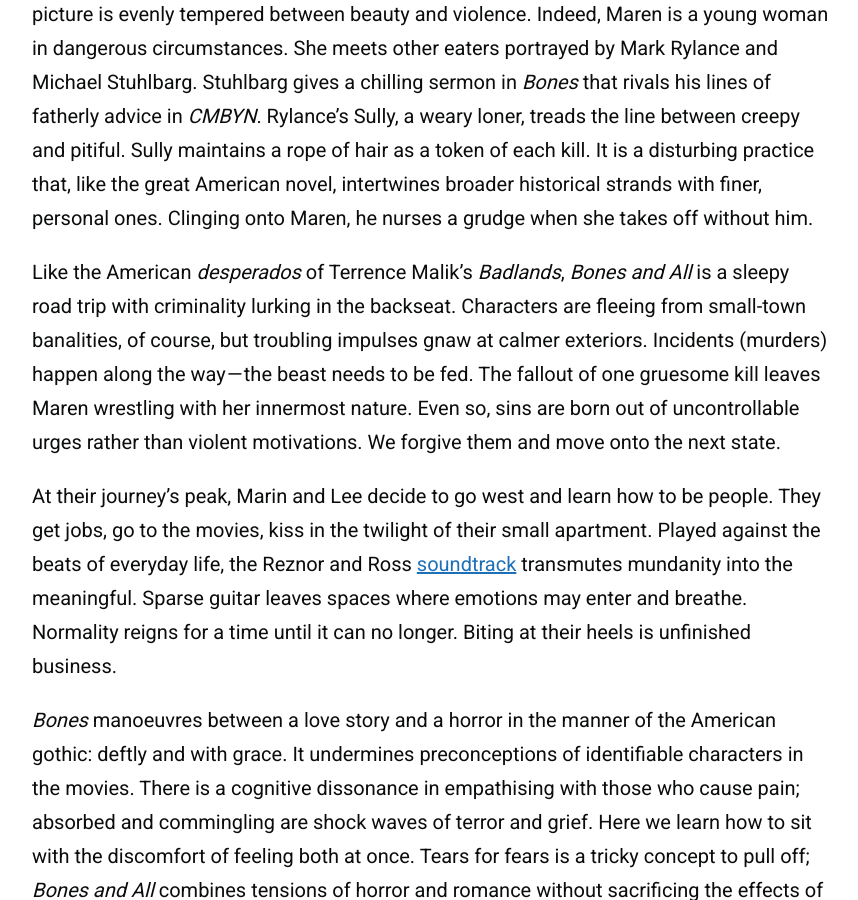
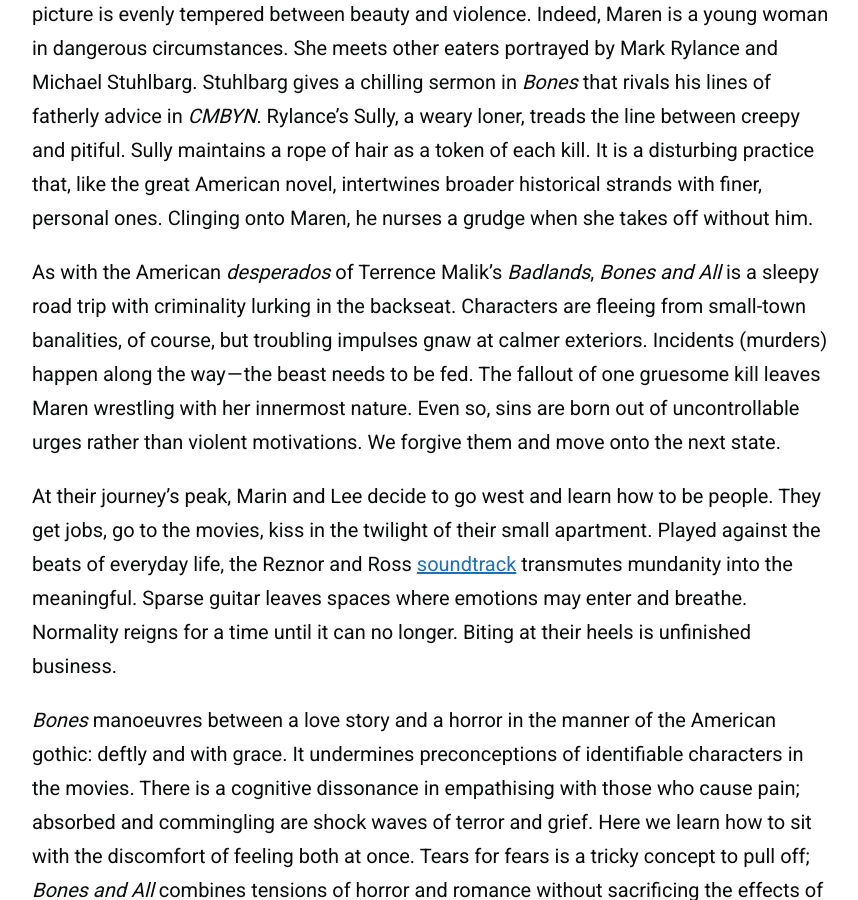
Before and after one commit to zoeurl/zoedowney.github.io, a Jekyll site: the page built from _posts/2023-08-07-bones-and-all.md, in a window 1280 px wide and 900 px high, scrolled down 1759 px. Shown: the whole window, without its empty margins (208-1066 px from the left). Built offline with Jekyll 4.4.1, drawn with Linux system fonts in a browser that asks for light colours.

Commit message:
Update 2023-08-07-bones-and-all.md

```diff
--- a/_posts/2023-08-07-bones-and-all.md
+++ b/_posts/2023-08-07-bones-and-all.md
@@ -20,7 +20,7 @@
 
 Drifting along the path of Wim Wenders, _Bones and All_ is a gentler tale of first loves and a grander ode to the American landscape. And, as reflected in much of filmic Americana, the picture is evenly tempered between beauty and violence. Indeed, Maren is a young woman in dangerous circumstances. She meets other eaters portrayed by Mark Rylance and Michael Stuhlbarg. Stuhlbarg gives a chilling sermon in _Bones_ that rivals his lines of fatherly advice in _CMBYN_. Rylance’s Sully, a weary loner, treads the line between creepy and pitiful. Sully maintains a rope of hair as a token of each kill. It is a disturbing practice that, like the great American novel, intertwines broader historical strands with finer, personal ones. Clinging onto Maren, he nurses a grudge when she takes off without him.
 
-Like the American _desperados_ of Terrence Malik's _Badlands_, _Bones and All_ is a sleepy road trip with criminality lurking in the backseat. Characters are fleeing from small-town banalities, of course, but troubling impulses gnaw at calmer exteriors. Incidents (murders) happen along the way — the beast needs to be fed. The fallout of one gruesome kill leaves Maren wrestling with her innermost nature. Even so, sins are born out of uncontrollable urges rather than violent motivations. We forgive them and move onto the next state.
+As with the American _desperados_ of Terrence Malik's _Badlands_, _Bones and All_ is a sleepy road trip with criminality lurking in the backseat. Characters are fleeing from small-town banalities, of course, but troubling impulses gnaw at calmer exteriors. Incidents (murders) happen along the way — the beast needs to be fed. The fallout of one gruesome kill leaves Maren wrestling with her innermost nature. Even so, sins are born out of uncontrollable urges rather than violent motivations. We forgive them and move onto the next state.
 
 At their journey’s peak, Marin and Lee decide to go west and learn how to be people. They get jobs, go to the movies, kiss in the twilight of their small apartment. Played against the beats of everyday life, the Reznor and Ross [soundtrack](https://www.youtube.com/watch?v=mqIaOl4N1M8&ab_channel=TrentReznor-Topic) transmutes mundanity into the meaningful. Sparse guitar leaves spaces where emotions may enter and breathe. Normality reigns for a time until it can no longer. Biting at their heels is unfinished business.
 
```
